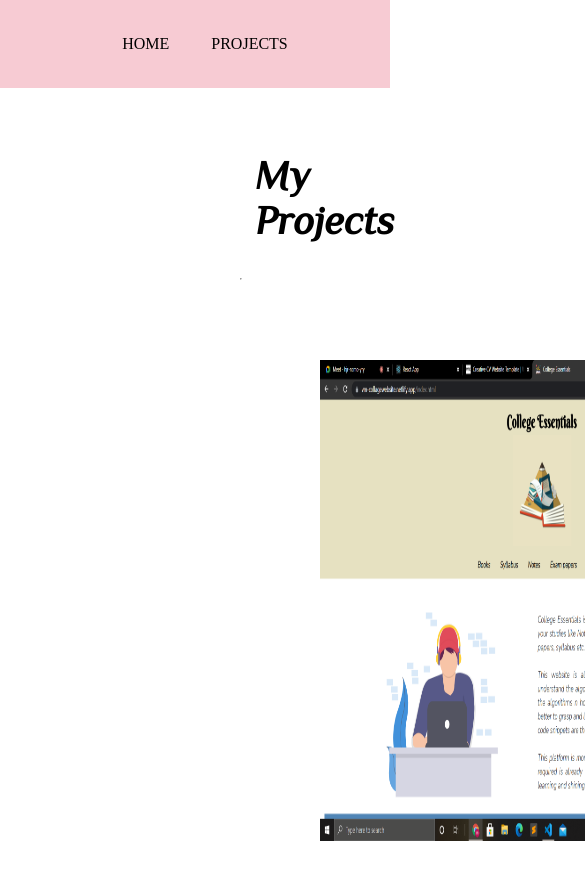
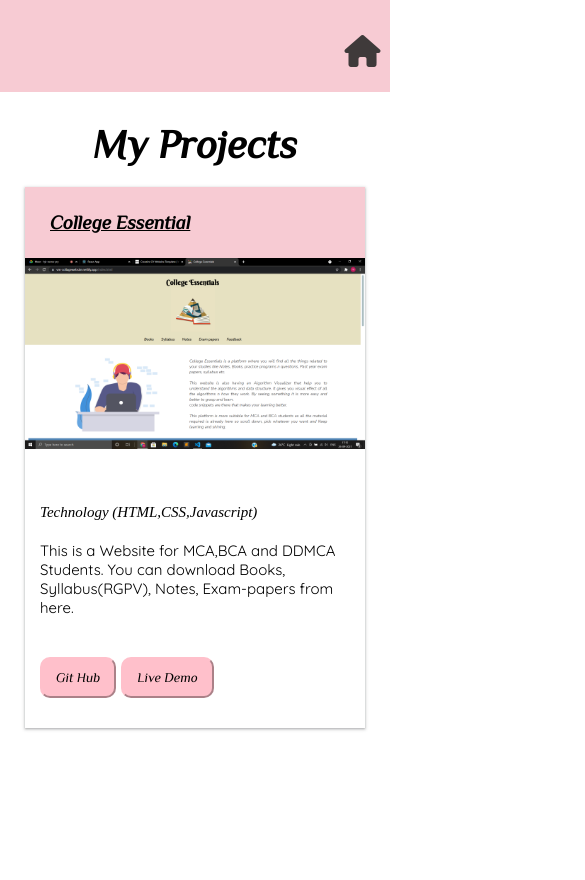
Before and after one commit to muskan2566/portfolio, a React (Create React App) app: page /project in a window 390 px wide. Shown: the top 880 px of the page, 585 px wide, since content can reach past the window. After the commit the page ends 844 px from the top, so only its background shows below. Built offline with nearby package versions, Linux system fonts and the light colour scheme; a web font is replaced by a local one.

Commit message:
removed all warnings and errors

```diff
--- a/public/index.html
+++ b/public/index.html
@@ -10,10 +10,10 @@
       content="Web site created using create-react-app"
     />
     <link rel="shortcut icon" href="./icon/" type="image/x-icon">
-    <link rel="manifest" href="%PUBLIC_URL%/manifest.json" />
     <link rel="preconnect" href="https://fonts.googleapis.com" />
     <link rel="preconnect" href="https://fonts.gstatic.com" crossorigin />
     <link href="https://fonts.googleapis.com/css2?family=Lobster&display=swap" rel="stylesheet" />
+    <script src="https://kit.fontawesome.com/952e371909.js" crossorigin="anonymous"></script>
     <title>Muskan Kushwah</title>
   </head>
   <body>
--- a/src/components/Project.js
+++ b/src/components/Project.js
@@ -8,31 +8,37 @@
         <>
             <div className="project-Navbar ">
                 <div>
-                    <Link className="project-link" to="/">HOME</Link>
-                    <Link className="project-link" to="/Project">PROJECTS</Link>
+                    <Link className="project-link phone-link" to="/">HOME</Link>
+                    <Link className="project-link phone-link" to="/Project">PROJECTS</Link>
+                </div>
+                <div className="phone-navbar">
+                <Link to="/"><i className="fas fa-home fa-2x"></i></Link>
                 </div>
             </div>
-            <div class="project-title">
+            <div className="project-title">
                 <p className="projecth"><b>My Projects</b></p>
+                <hr className="phone-hr" />
 
-
-                <hr/>
                 <div className="project-body" >
+                    <div className="phone-div">
+                        <p className="phone-h"> College Essential</p>
+                    </div>
                     <div>
                         <img className="project-image" src={P1} alt="not found" />
                     </div>
                     <div className="project-details">
                         <p className="project-h">College Essential</p>
+
                         <p className="project-tech"><i>Technology (HTML,CSS,Javascript)</i></p>
                         <p className="project-info">This is a Website for MCA,BCA and DDMCA Students.
                             You can download Books, Syllabus(RGPV), Notes, Exam-papers from here.</p>
 
-                            <button className="P-button"><a href="https://github.com/muskan2566/Collage-Essentials/" target="_blank"rel="noreferrer" >Git Hub</a></button>
-                           <button className="P-button"><a href="https://vm-collagewebsite.netlify.app/" target="_blank"  rel="noreferrer">Live Demo</a></button>
+                        <button className="P-button"><a href="https://github.com/muskan2566/Collage-Essentials/" target="_blank" rel="noreferrer" >Git Hub</a></button>
+                        <button className="P-button"><a href="https://vm-collagewebsite.netlify.app/" target="_blank" rel="noreferrer">Live Demo</a></button>
 
                     </div>
                 </div>
             </div>
-        </>
-    )
+                </>
+                )
 }
--- a/src/components/css/aboutme.css
+++ b/src/components/css/aboutme.css
@@ -13,6 +13,7 @@
     font-family: 'Scheherazade New', serif;
 }
 .abouth{
+    text-align: center;
     margin: 10%;
     font-family: 'Lobster Two', cursive;
 }
--- a/src/components/css/contactme.css
+++ b/src/components/css/contactme.css
@@ -1,7 +1,7 @@
 @import url('https://fonts.googleapis.com/css2?family=Caramel&family=Grey+Qo&family=Lobster+Two:ital@1&display=swap');
 .contactbody{
     border: 5px solid pink;
-    margin: 10%  25%;
+    margin: 10%  25%  3%;
     padding:20px 10px;
 }
 
@@ -39,6 +39,28 @@
     background-color: black;
     color:white;
 }
+.social-media{
+    margin-top: 2%;
+      margin-left: 35%;
+}
+.social-media > a {
+    padding:5%;
+   color: black;
+}
+.fa-linkedin-in:hover{
+    color: #0e76a8;
+}
+.fa-envelope:hover
+{
+    color:#BB001B;
+}
+.fa-github:hover
+{
+    color:#6cc644;
+}
+.fa-chevron-up{
+    display: none;
+}
 @media only screen and (max-width: 600px)
 {
     .contactbody{
@@ -71,5 +93,22 @@
     .contactbutton{
         margin: 5%;
     }
+    .social-media{
+        margin-top: 3%;
+        margin-left: 18%;
+    }
+    .social-media > a {
+       padding:7%;
+       color: black;
+    }
+    .fa-chevron-up{
+        display: block;
+        color:black;
+
+    }
+    .down-arrow{
+        text-decoration: none;
+        text-align: center;
+    }
 
 }
--- a/src/components/css/navbar.css
+++ b/src/components/css/navbar.css
@@ -9,8 +9,6 @@
     scroll-behavior: smooth;
 }
 .body{
- /* background-color: rgb(245, 207, 218); */
-
  background:linear-gradient(90deg,rgb(245, 207, 218) 45%, white 45%);
  padding-bottom: 5%;
 
@@ -38,14 +36,14 @@
     color: rgb(49, 45, 45);
 }
 .aim{
-    margin-left:30%;
+    margin-left:23%;
     margin-top: 5%;
     font-family: 'Playball', cursive;
     font-size: 35%;
     color: rgb(48, 44, 44);
 }
 .img{
-    margin-left: 1%;
+    margin-right: 30%;
     width: 33%;
     height: 25%;
     box-shadow: rgba(50, 50, 93, 0.25) 0px 50px 100px -20px, rgba(0, 0, 0, 0.3) 0px 30px 60px -30px;
@@ -88,7 +86,6 @@
     .navbar{
         padding: 12%;
         margin-left: 10px;
-
     }
     .div{
         display: block;
@@ -106,6 +103,7 @@
         color: rgb(100, 91, 91);
     }
     .img{
+        margin-right:0%;
         margin-top:12%;
         margin-left: 15%;
         width: 70%;
--- a/src/components/css/project.css
+++ b/src/components/css/project.css
@@ -4,6 +4,9 @@
 .project-Navbar{
     background:rgb(247, 203, 211);
     padding:35px;
+}
+.phone-navbar{
+    display: none;
 }
 .project-Navbar>div{
     margin-left:16%;
@@ -16,10 +19,19 @@
 }
 .projecth{
     margin-bottom: 20px;
-    padding: 15px;
+    padding: 1%;
     font-size: 40px;
     text-align: center;
     font-family: 'Philosopher', sans-serif;
+}
+.phone-div{
+    display:none;
+}
+.phone-h{
+    display:none;
+}
+.phone-hr{
+    display:block;
 }
 .project-title{
     margin: 50px 240px;
@@ -31,13 +43,11 @@
     box-shadow: rgba(99, 99, 99, 0.2) 0px 2px 8px 0px;
 }
 .project-image{
-
     height: 100%;
     width:450px;
 }
 .project-details{
     padding:30px 15px 30px 50px;
-
 }
 .poject-head{
     font-family: 'Philosopher', sans-serif;
@@ -80,5 +90,76 @@
 
 @media only screen and (max-width: 600px)
 {
+.project-Navbar{
+     padding:25px;
+     background: rgb(247, 203, 211);
+}
+.phone-navbar{
+    display: block;
+    padding-left: 90%;
+}
+.project-Navbar>div{
+    margin-top: 3%;
+    margin-left: 4%;
+}
+.phone-link{
+    display: none;
+}
+.fa-home{
+    color:rgb(63, 58, 58);
+}
+.phone-hr{
+    display:none;
+}
+.projecth{
+    margin-top: 0px;
+    padding: 0px;
+    font-size: 40px;
+}
+.project-title{
+    margin: 30px 25px;
+}
+.project-body{
+    display:block;
+    margin: 0%;
+    margin-bottom: 20%;
+    /* box-shadow: rgba(51, 49, 50, 0.2) 0px 2px 8px 0px; */
+    box-shadow: rgba(60, 64, 67, 0.3) 0px 1px 2px 0px, rgba(60, 64, 67, 0.15) 0px 1px 3px 1px;
+}
+.project-image{
+    width:100%;
+    margin-top: 0%;
 
 }
+.project-details{
+    padding:20px 15px 30px 15px;
+}
+.project-info{
+    font-size: 15px;
+}
+.P-button:hover{
+    font-size: 14px;
+}
+.project-h{
+    display:none;
+}
+.phone-div{
+    display:block;
+    background: rgb(247, 203, 211);
+    margin-top: 3%;
+    padding: 25px;
+}
+.phone-h{
+    display:block;
+    font-weight: bold;
+    font-size: 120%;
+    text-decoration:underline;
+    font-family: 'Philosopher', sans-serif;
+}
+.project-tech{
+    margin-top: 10%;
+    font-size:15px;
+    margin-bottom: 20px;
+}
+
+}
--- a/src/components/css/skills.css
+++ b/src/components/css/skills.css
@@ -74,7 +74,7 @@
 }
 @keyframes html-fill{
     100%{
-        width: 90%;
+        width: 75%;
     }
 }
 #css-bar{
@@ -82,7 +82,7 @@
 }
 @keyframes css-fill{
     100%{
-        width: 75%;
+        width: 65%;
     }
 }
 #js-bar{
@@ -90,7 +90,7 @@
 }
 @keyframes js-fill {
     100%{
-        width: 72%;
+        width: 45%;
     }
 }
 #jQuery-bar{
@@ -138,7 +138,7 @@
     }
     @keyframes html-fill{
         100%{
-            width: 80%;
+            width: 75%;
         }
     }
     #css-bar{
@@ -146,7 +146,7 @@
     }
     @keyframes css-fill{
         100%{
-            width: 70%;
+            width: 65%;
         }
     }
     #js-bar{
@@ -154,7 +154,7 @@
     }
     @keyframes js-fill {
         100%{
-            width: 44%;
+            width: 40%;
         }
     }
     #java-bar{
--- a/src/components/subcomponent/aboutme.js
+++ b/src/components/subcomponent/aboutme.js
@@ -4,14 +4,14 @@
    return(
        <>
            <div id="aboutmelink" className="aboutme">
+           < h1 className="abouth"> About Me</h1>
            <p className="aboutP">
-
-           < h1 className="abouth"> About Me</h1>
             I'm a 21 year old software developer and a competitive programmer staying in Dewas Madhya Pradesh ,India.
-            Currently pursuing 4th year in computer Application.
+            Currently pursuing 4th year in computer Application.I love coading, developing and being part of tech community.I explore
+            new tech and pick-up exciting projects.
             <br/>
-            My instrests include solving real life problem via mobile and web apps.Connect with me on My Github Profile.
-            <br/><br/>
+            My instrests include solving real-world problem via mobile and web apps.Connect with me at Github.
+            <br/>
             I am always open and thrilled to learn and work with other people and looking forward to become a successful developer.
             </p>
             </div>
--- a/src/components/subcomponent/navbar.js
+++ b/src/components/subcomponent/navbar.js
@@ -7,13 +7,13 @@
 
     return (
         <>
-        <div className="body">
+        <div className="body" id="home">
             <div className="navbar">
                 <Link to="/">HOME</Link>
                 <Link to="/project">PROJECTS</Link>
             </div>
             <div className="div">
-                <p className="name"> <b>Muskan <br></br> Kushwah</b> <p className="aim">Software Developer</p>
+                <p className="name"> <b>Muskan <br></br> Kushwah</b> <span className="aim">Software Developer</span>
                 </p>
                 <img className="img"src={Muskan} alt="" />
 
```
Also changed, not shown: src/components/subcomponent/contactme.js (+12 -5 lines), src/components/subcomponent/skills.js (+19 -19 lines).
